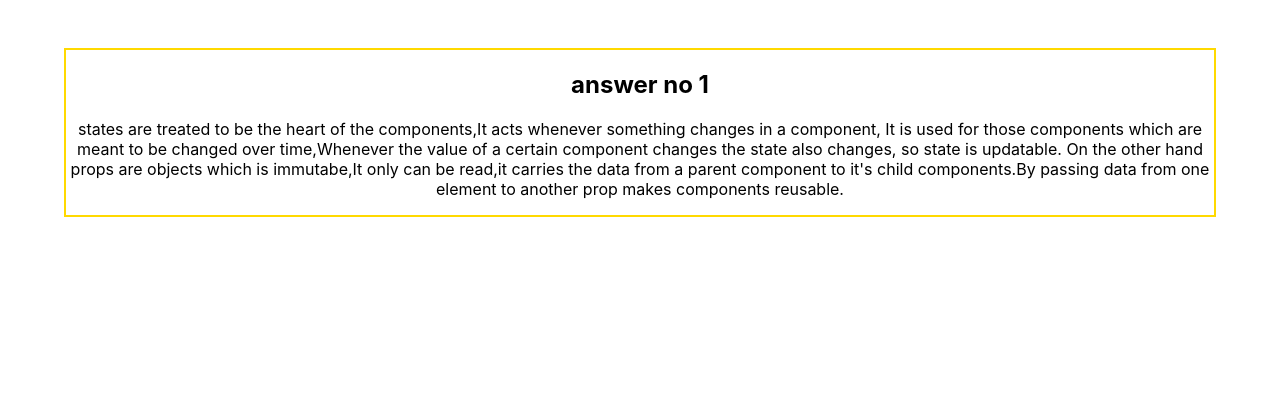
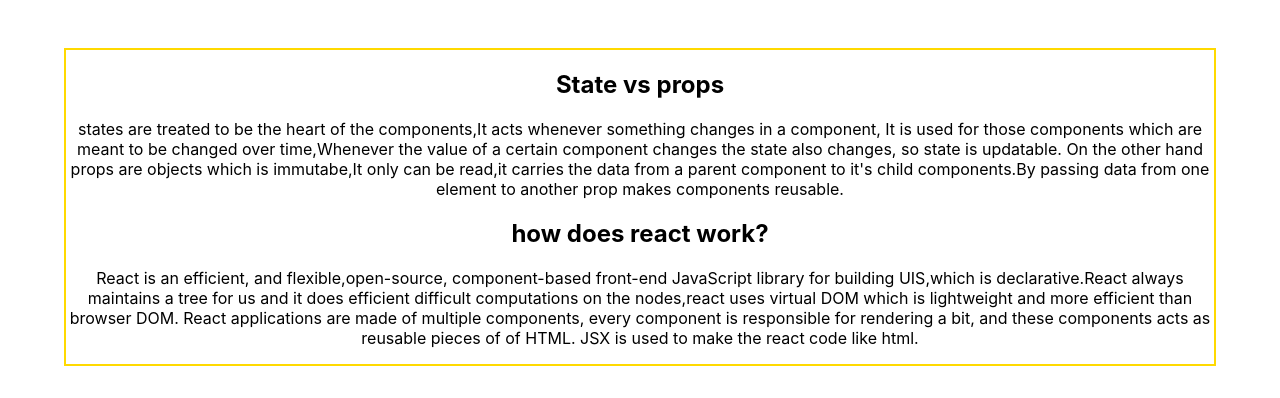
Before and after one commit to gazifahad/foodtastic, a React (Create React App) app: page / in a window 1280 px wide. Shown: the part 1502-1900 px from the top of the page. Before the commit the page ends 1783 px from the top, so only its background shows below. Built offline with nearby package versions, Linux system fonts and the light colour scheme.

Commit message:
finished

```diff
--- a/src/components/answer/answer.js
+++ b/src/components/answer/answer.js
@@ -5,10 +5,18 @@
     return (
         <div className='ans'>
             <p>
-                <h2>answer no 1</h2>
+                <h2>State vs props</h2>
 
                 states are treated to be the heart of the components,It acts whenever something changes in a component, It is used for those components which are meant to be changed over time,Whenever the value of a certain component changes the state also changes, so state is updatable.
                 On the other hand props are objects which is immutabe,It only can be read,it carries the data from a parent component to it's child components.By passing data from one element to another prop makes components reusable.
+            </p>
+            <p>
+                <h2>
+                    how does react work?
+                </h2>
+                React is an efficient, and flexible,open-source, component-based front-end JavaScript library for building UIS,which is declarative.React always maintains a tree for us and it does efficient difficult computations on the nodes,react uses virtual DOM which is lightweight and more efficient than browser DOM.
+                React applications are made of multiple components, every component is responsible for rendering a bit, and these components acts as reusable pieces of of HTML.
+                JSX is used to make the react code like html.
             </p>
         </div>
     );
```
